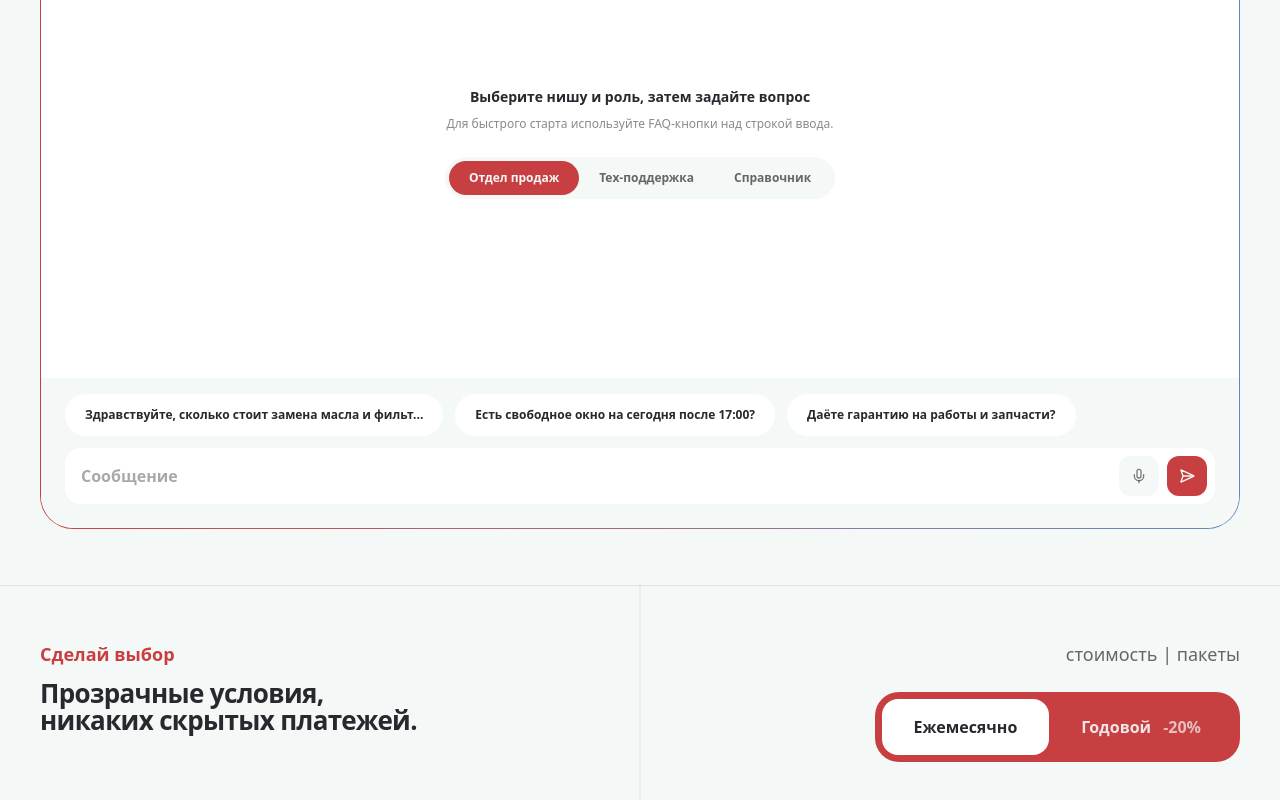
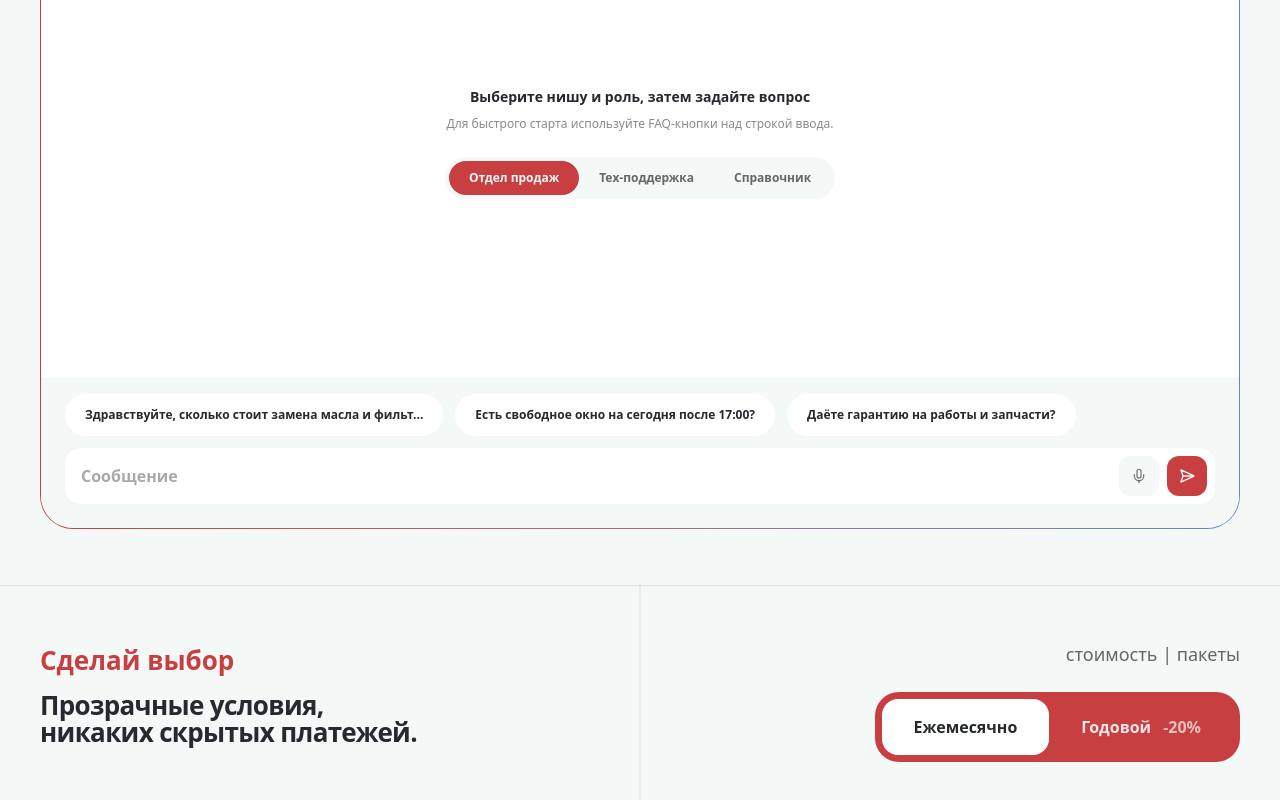
Before and after one commit to uniconsulting/uni.ai, a Next.js app: page / in a window 1280 px wide. Shown: the part 3798-4598 px from the top of the page. Built offline with nearby package versions, Linux system fonts and the light colour scheme.

Commit message:
Update Packages.tsx

```diff
--- a/src/components/Packages.tsx
+++ b/src/components/Packages.tsx
@@ -26,7 +26,7 @@ export function Packages() {
         <div className="grid gap-10 md:grid-cols-2 md:gap-0">
           {/* LEFT */}
           <div className="md:pr-12">
-            <div className="text-[18px] font-semibold text-accent-1">Сделай выбор</div>
+            <div className="text-[22px] md:text-[26px] lg:text-[28px] font-semibold text-accent-1">Сделай выбор</div>
 
             <h2 className="mt-3 font-extrabold leading-[1.05] tracking-tight text-[22px] md:text-[26px] lg:text-[28px]">
               <span className="block">Прозрачные условия,</span>
```
